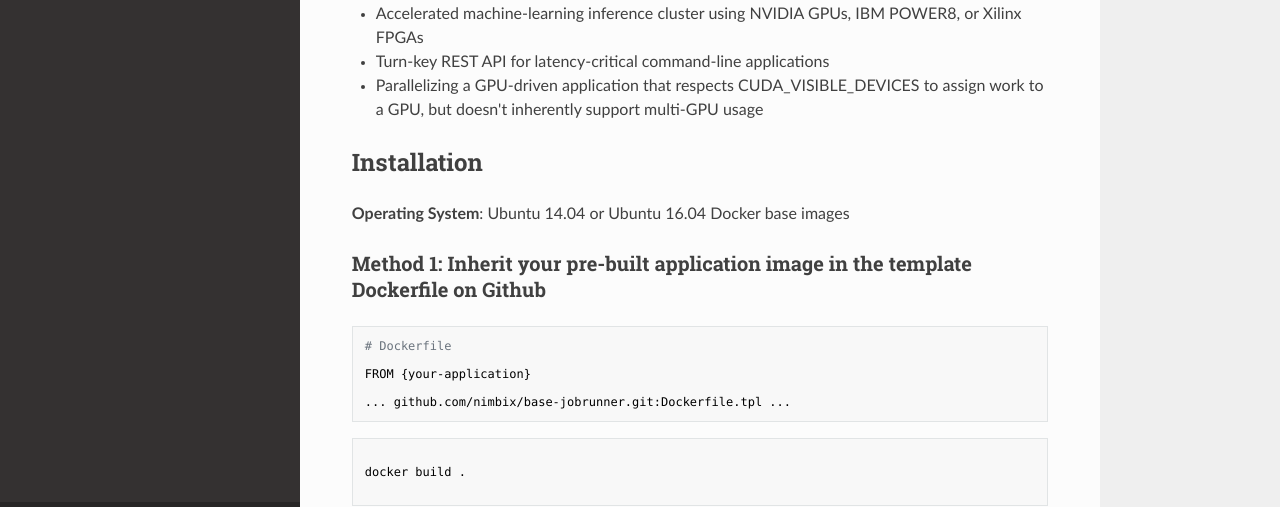
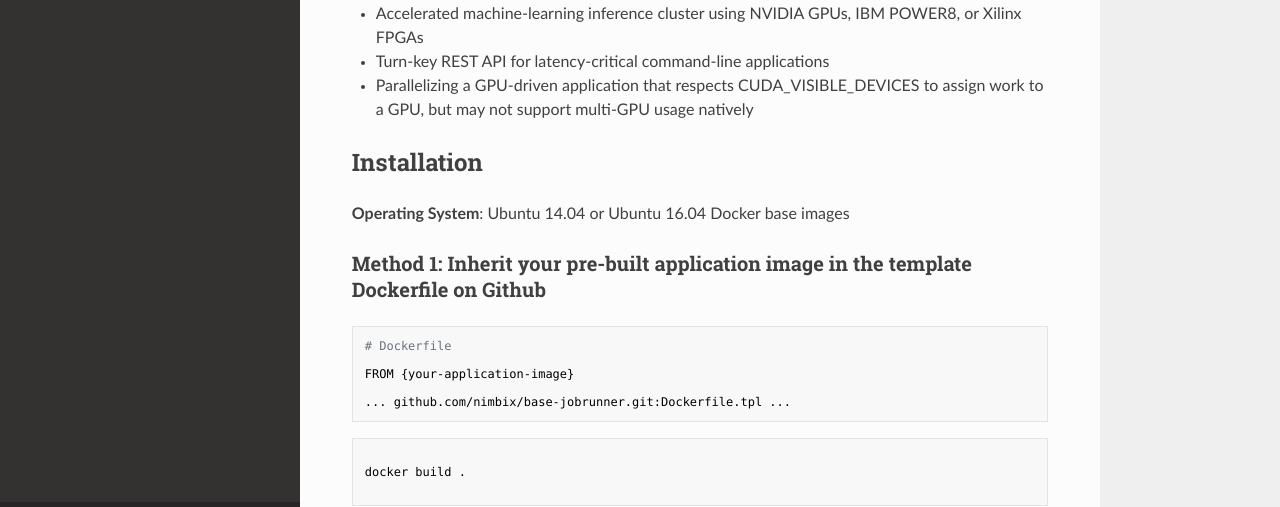
Before and after one commit to nimbix/cuda-jobrunner, an MkDocs documentation site: the page built from doc/docs/index.md, in a window 1280 px wide and 900 px high. Shown: the part 358-865 px from the top of the window. Built offline with MkDocs 1.6.1, drawn with Linux system fonts in a browser that asks for light colours; nearby versions of some CDN libraries; old or Windows-style settings are respelled for this version of MkDocs.

Commit message:
Update docs

````diff
--- a/doc/docs/index.md
+++ b/doc/docs/index.md
@@ -6,7 +6,7 @@ This is a turn-key REST-driven job scheduler for custom applications. The applic
 *   Embarassingly parallel machine-learning processing on big data sets
 *   Accelerated machine-learning inference cluster using NVIDIA GPUs, IBM POWER8, or Xilinx FPGAs
 *   Turn-key REST API for latency-critical command-line applications
-*   Parallelizing a GPU-driven application that respects CUDA_VISIBLE_DEVICES to assign work to a GPU, but doesn't inherently support multi-GPU usage
+*   Parallelizing a GPU-driven application that respects CUDA_VISIBLE_DEVICES to assign work to a GPU, but may not support multi-GPU usage natively
 
 ## Installation
 
@@ -17,7 +17,7 @@ This is a turn-key REST-driven job scheduler for custom applications. The applic
 ```
 # Dockerfile
 
-FROM {your-application}
+FROM {your-application-image}
 
 ... github.com/nimbix/base-jobrunner.git:Dockerfile.tpl ...
 ```
````
Also changed, not shown: 1 other file.
